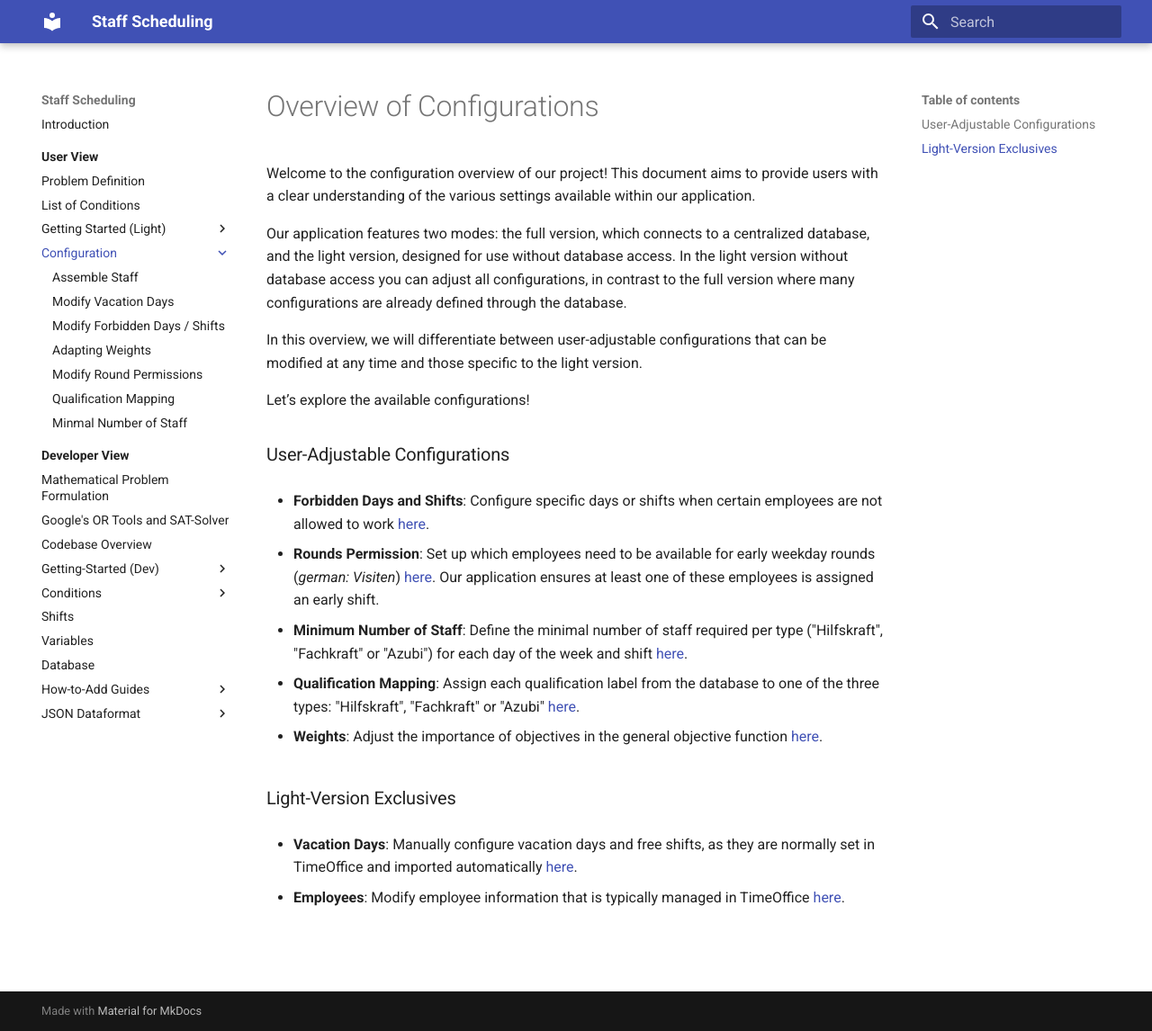
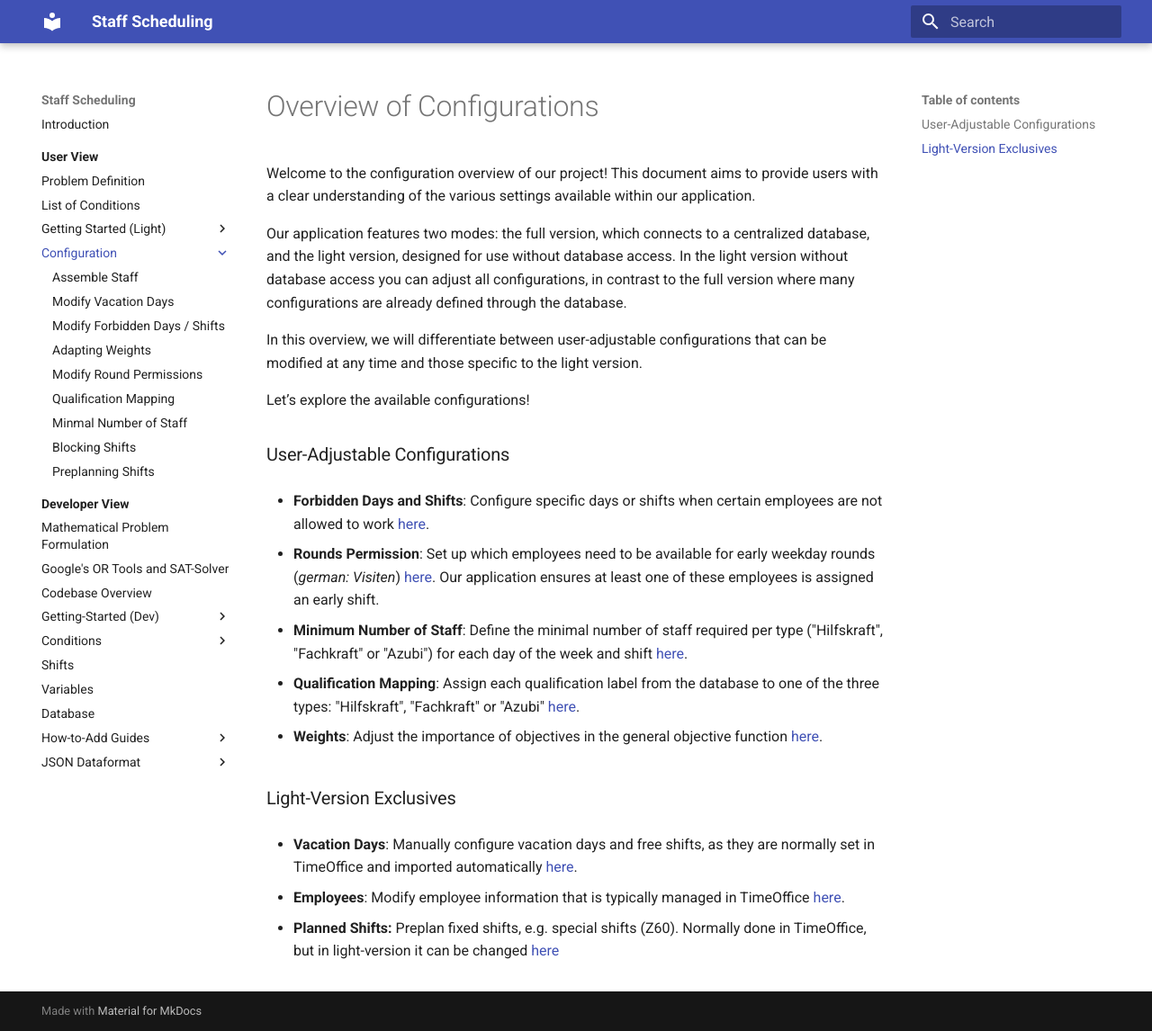
Before and after one commit to CombiRWTH/StaffScheduling, an MkDocs documentation site: the page built from docs/user-view/configuration/index.md, in a window 1280 px wide and 1146 px high. Shown: the whole window at 90% size. Built offline with MkDocs 1.6.1 and Material for MkDocs 9.7.7, drawn with Linux system fonts in a browser that asks for light colours.

Commit message:
add planned-shifts.md

```diff
--- a/docs/user-view/configuration/index.md
+++ b/docs/user-view/configuration/index.md
@@ -26,3 +26,5 @@ Let’s explore the available configurations!
 - **Vacation Days**: Manually configure vacation days and free shifts, as they are normally set in TimeOffice and imported automatically [here](/user-view/configuration/vacation-days).
 
 - **Employees**: Modify employee information that is typically managed in TimeOffice [here](/user-view/configuration/staff).
+
+- **Planned Shifts:** Preplan fixed shifts, e.g. special shifts (Z60). Normally done in TimeOffice, but in light-version it can be changed [here](/user-view/configuration/planned-shifts)
--- a/mkdocs.yml
+++ b/mkdocs.yml
@@ -20,6 +20,8 @@ nav:
           - Modify Round Permissions: user-view/configuration/rounds-permissions.md
           - Qualification Mapping: user-view/configuration/qualifications.md
           - Minmal Number of Staff: user-view/configuration/min-staff.md
+          - Blocking Shifts: user-view/configuration/blocked-shifts.md
+          - Preplanning Shifts: user-view/configuration/planned-shifts.md
 
   - Developer View:
       - developer-view/index.md
```
Also changed, not shown: docs/user-view/configuration/planned-shifts.md (added, +29 -0 lines).
